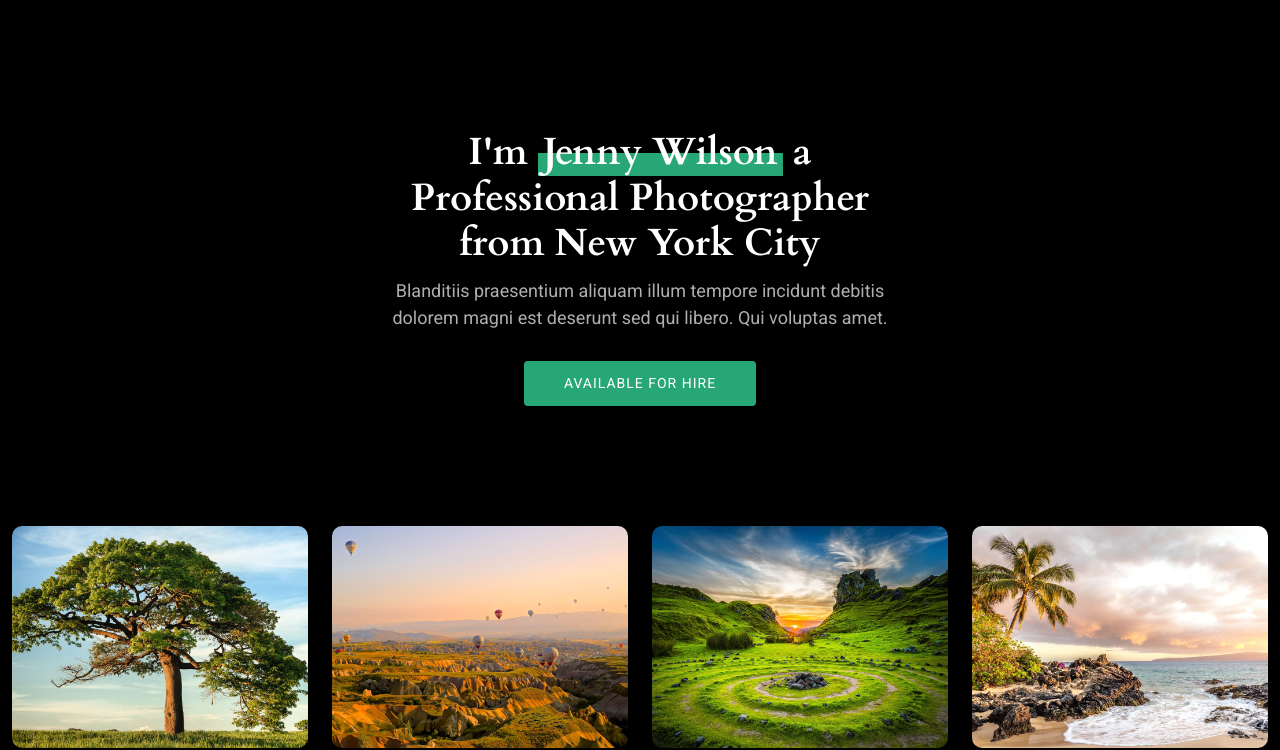
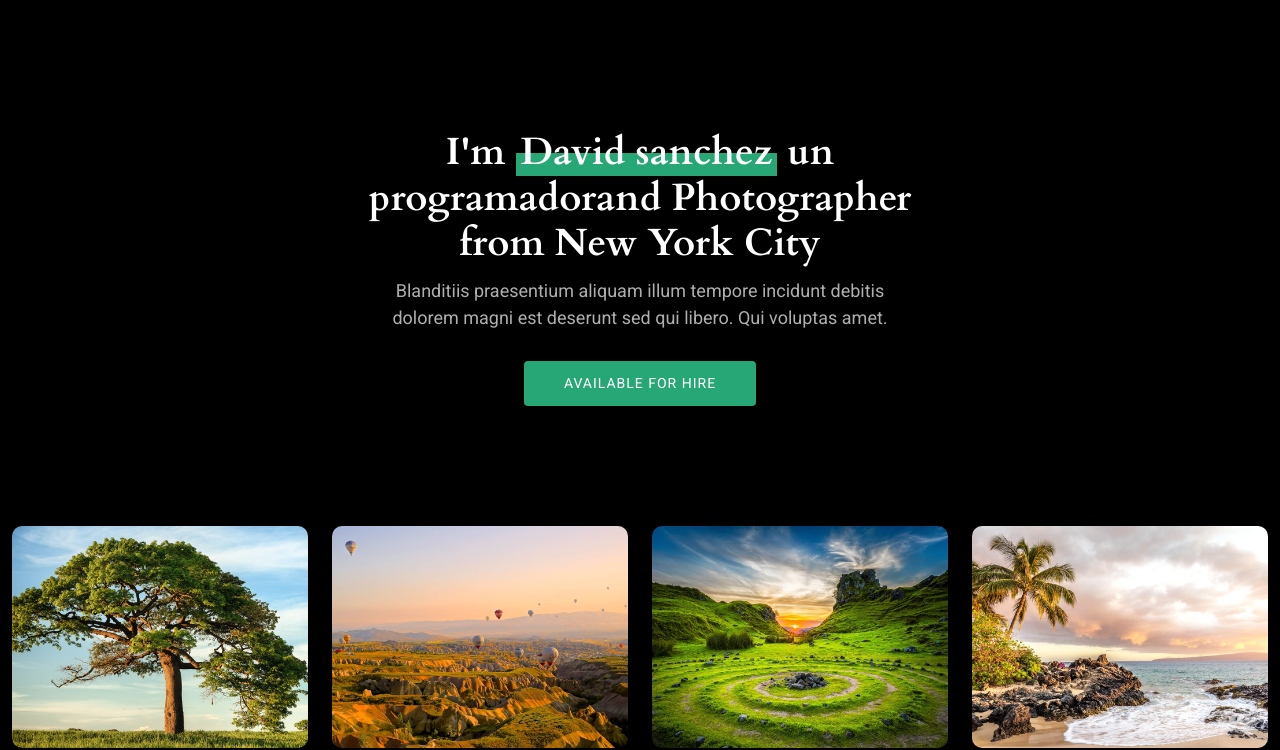
Before and after one commit to DavidLechugas/Yumy_yam, a plain HTML site: page index.html in a window 1280 px wide. Shown: the part 88-838 px from the top of the page. Drawn offline with Linux system fonts and the light colour scheme.

Commit message:
actualizacion

```diff
--- a/index.html
+++ b/index.html
@@ -84,7 +84,7 @@
       <div class="container">
         <div class="row justify-content-center">
           <div class="col-lg-6 text-center" data-aos="fade-up" data-aos-delay="100">
-            <h2><span>I'm </span><span class="underlight">Jenny Wilson</span> a Professional<span> Photographer from New York City</span></h2>
+            <h2><span>I'm </span><span class="underlight">David sanchez</span> un programador<span>and Photographer from New York City</span></h2>
             <p>Blanditiis praesentium aliquam illum tempore incidunt debitis dolorem magni est deserunt sed qui libero. Qui voluptas amet.</p>
             <a href="contact.html" class="btn-get-started">Available for Hire<br></a>
           </div>
```
